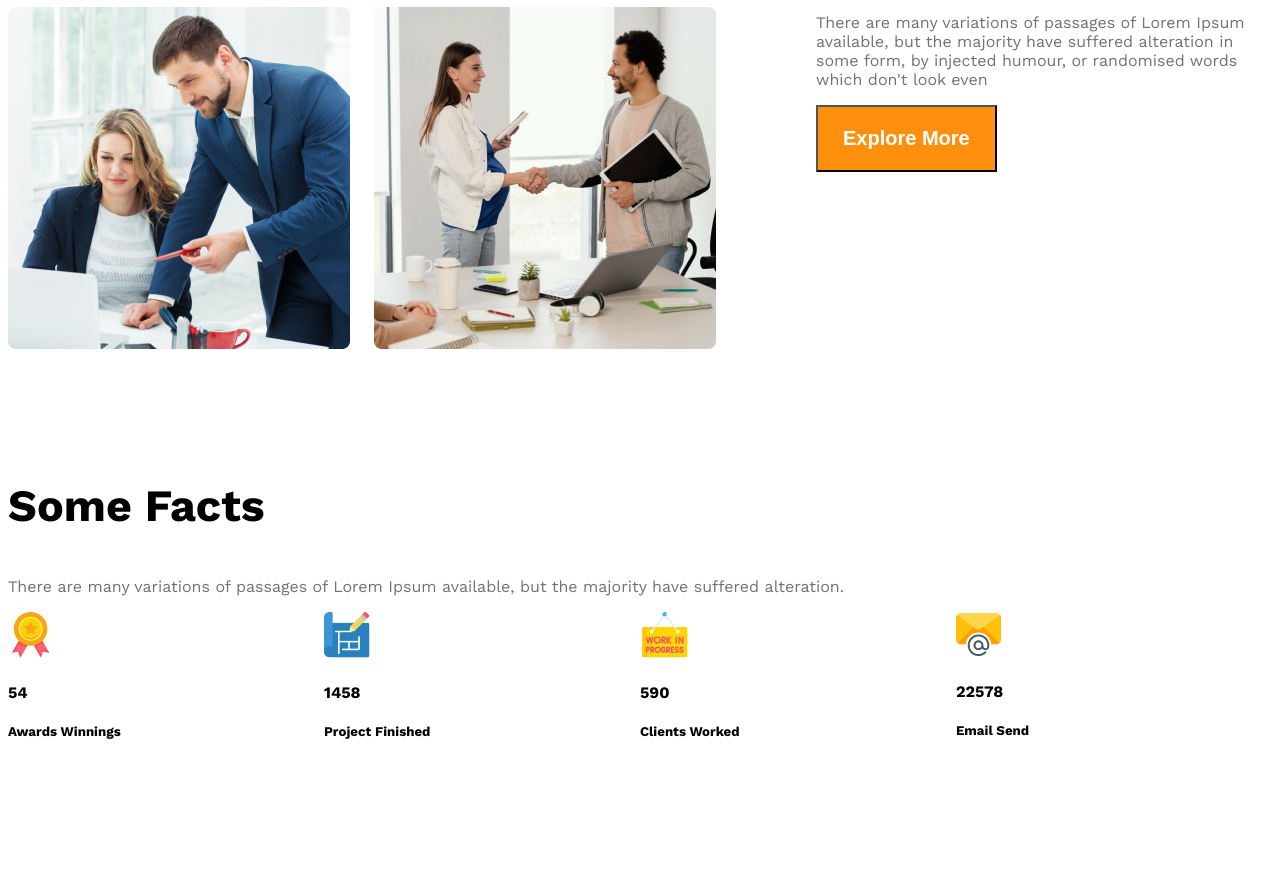
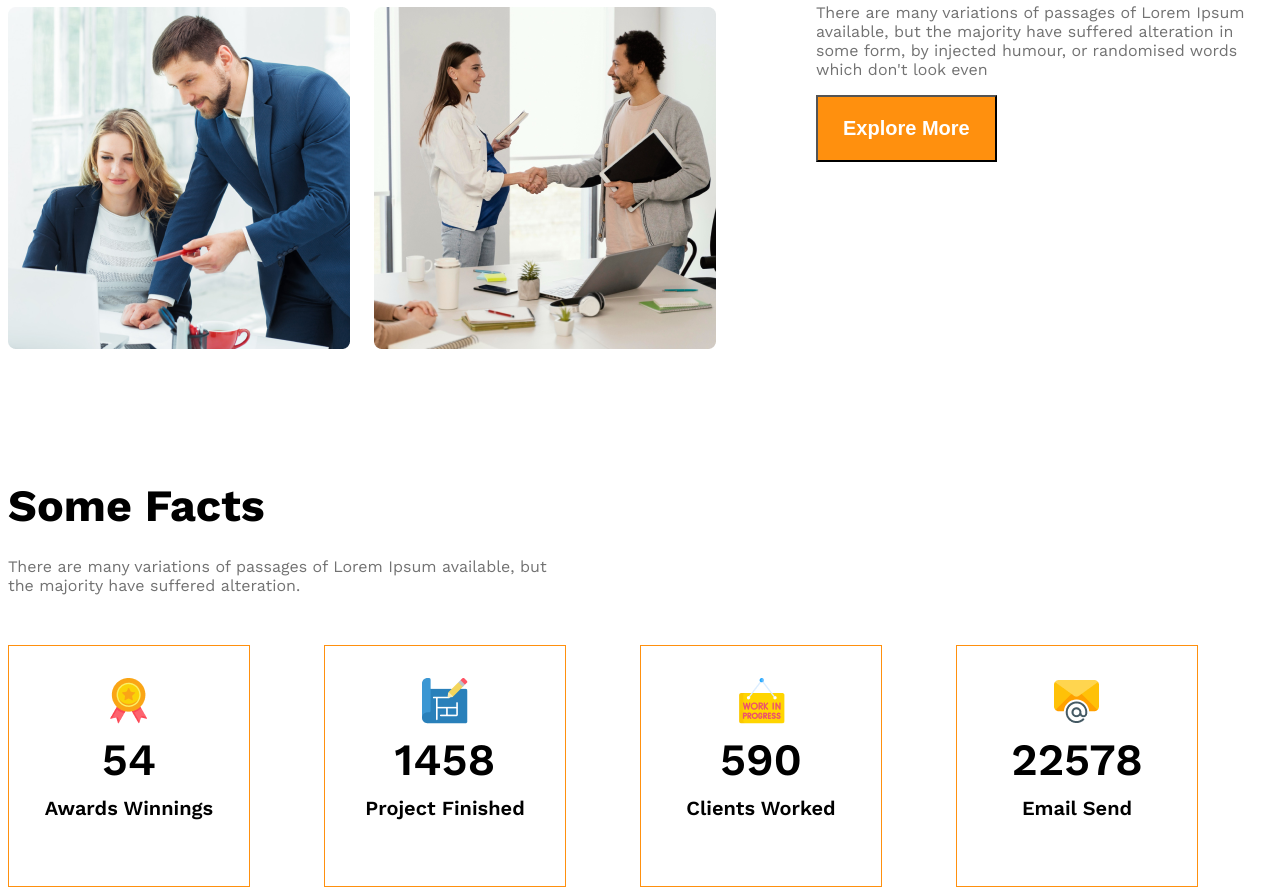
Before and after one commit to WETiger/g3-architects-w, a plain HTML site: page index.html in a window 1280 px wide. Shown: the part 1667-2562 px from the top of the page. Before the commit the page ends 2436 px from the top, so only its background shows below. Drawn offline with nearby package versions, Linux system fonts and the light colour scheme.

Commit message:
fact done

```diff
--- a/css/style.css
+++ b/css/style.css
@@ -31,6 +31,7 @@ body {
     .section-title{
         font-size: 2.8rem;
         font-weight: 700;
+        margin-bottom: 25px;
     }
   /* header style  */
 
@@ -113,6 +114,29 @@ body {
         display: grid;
         grid-template-columns: repeat(4,1fr);
     }
+    .fact-description{
+        max-width: 540px;
+        margin-bottom: 50px;
+    }
+    .fact-card{
+        justify-content: center;
+        align-items: center;
+        border:1px solid #FF900E;
+        width: 240px;
+        height: 240px;
+        text-align: center;
+    }
+    .fact-number{
+       font-size: 2.8rem;
+       font-weight: 600;
+       margin-top: 5px;
+       margin-bottom: 10px;
+    }
+    .fact-name{
+        font-size: 1.25rem;
+        font-weight: 600;
+        margin-top: 10px;
+    }
 
 /* responsive related styles */
 
@@ -127,6 +151,13 @@ body {
         .our-features{
             margin-left: 30px;
         }
+        .some-fact-container{
+            grid-template-columns: repeat(1,1fr);
+            gap: 20px;
+        }
+        .fact-card {
+            width: 100%;
+        }
     }
 
 
@@ -139,4 +170,11 @@ body {
         .our-features{
             margin: 30px auto;
         }
+        .some-fact-container{
+            grid-template-columns: repeat(2,1fr);
+            gap: 20px;
+        }
+        .fact-card {
+            width: 100%;
+        }
     }
--- a/index.html
+++ b/index.html
@@ -48,27 +48,35 @@
          <!-- some facts start -->
           <section class="some-facts">
             <h3 class="section-title">Some Facts</h3>
-            <p class="text-gray-3">There are many variations of passages of Lorem Ipsum available, but the majority have suffered alteration.</p>
+            <p class="text-gray-3 fact-description">There are many variations of passages of Lorem Ipsum available, but the majority have suffered alteration.</p>
             <div class="some-fact-container">
-                <div class="fact">
+                <div class="fact-card d-flex">
+                    <div class="card">
                         <img src="images/icons/ribon.png" alt="" class="fact-icon">
                         <h4 class="fact-number">54</h4>
                         <h5 class="fact-name">Awards Winnings</h5>
                     </div>
-                <div class="fact">
+                </div>
+                <div class="fact-card d-flex">
+                    <div class="card">
                         <img src="images/icons/projects.png" alt="" class="fact-icon">
                         <h4 class="fact-number">1458</h4>
                         <h5 class="fact-name">Project Finished</h5>
                     </div>
-                <div class="fact">
+                </div>
+                <div class="fact-card d-flex">
+                    <div class="card">
                         <img src="images/icons/customers.png" alt="" class="fact-icon">
                         <h4 class="fact-number">590</h4>
                         <h5 class="fact-name">Clients Worked</h5>
                     </div>
-                <div class="fact">
+                </div>
+                <div class="fact-card d-flex">
+                    <div class="card">
                         <img src="images/icons/email.png" alt="" class="fact-icon">
                         <h4 class="fact-number">22578</h4>
                         <h5 class="fact-name">Email Send</h5>
+                    </div>
                 </div>
             </div>
           </section>
```
Lines whose indentation alone changed are shown as unchanged.
